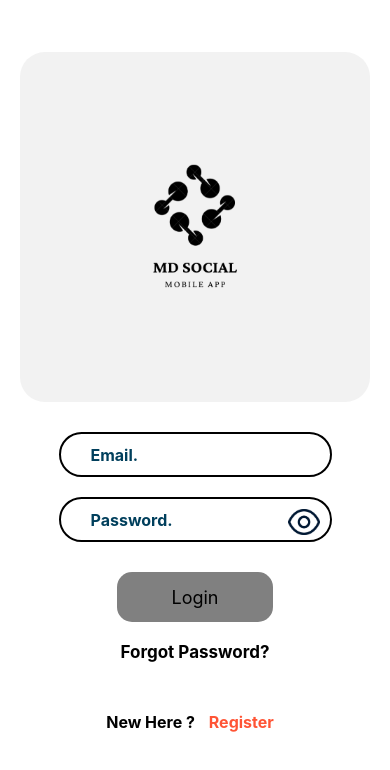
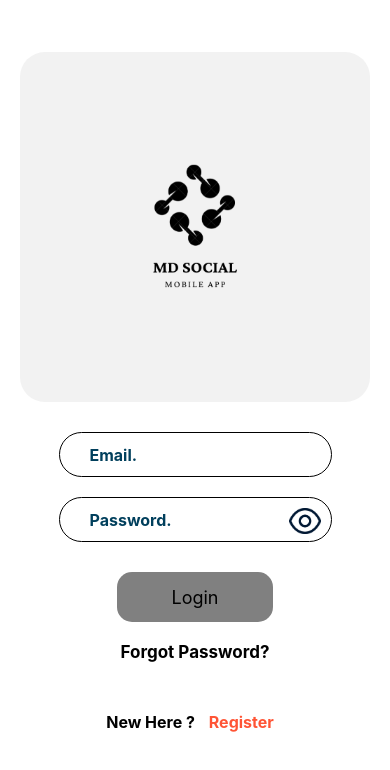
Before and after one commit to davecoders0201/SocialApp, a React Native app: screen /Login in a window 390 px wide. Shown: the top 770 px of the page. Built offline with nearby package versions, Linux system fonts and the light colour scheme.

Commit message:
Change name of the Navigation to Reg

```diff
--- a/screen/components/Login.js
+++ b/screen/components/Login.js
@@ -165,7 +165,7 @@ const Login = ({navigation}) => {
           New Here ?{' '}
           <Text
             style={styles.registerTextStyle}
-            onPress={() => navigation.navigate('Registration')}>
+            onPress={() => navigation.navigate('Reg')}>
             Register
           </Text>
         </Text>
@@ -198,7 +198,7 @@ const styles = StyleSheet.create({
   },
   inputView: {
     backgroundColor: 'transparent',
-    borderWidth: 2,
+    borderWidth: 1,
     borderColor: 'black',
     borderRadius: 30,
     width: '70%',
```
